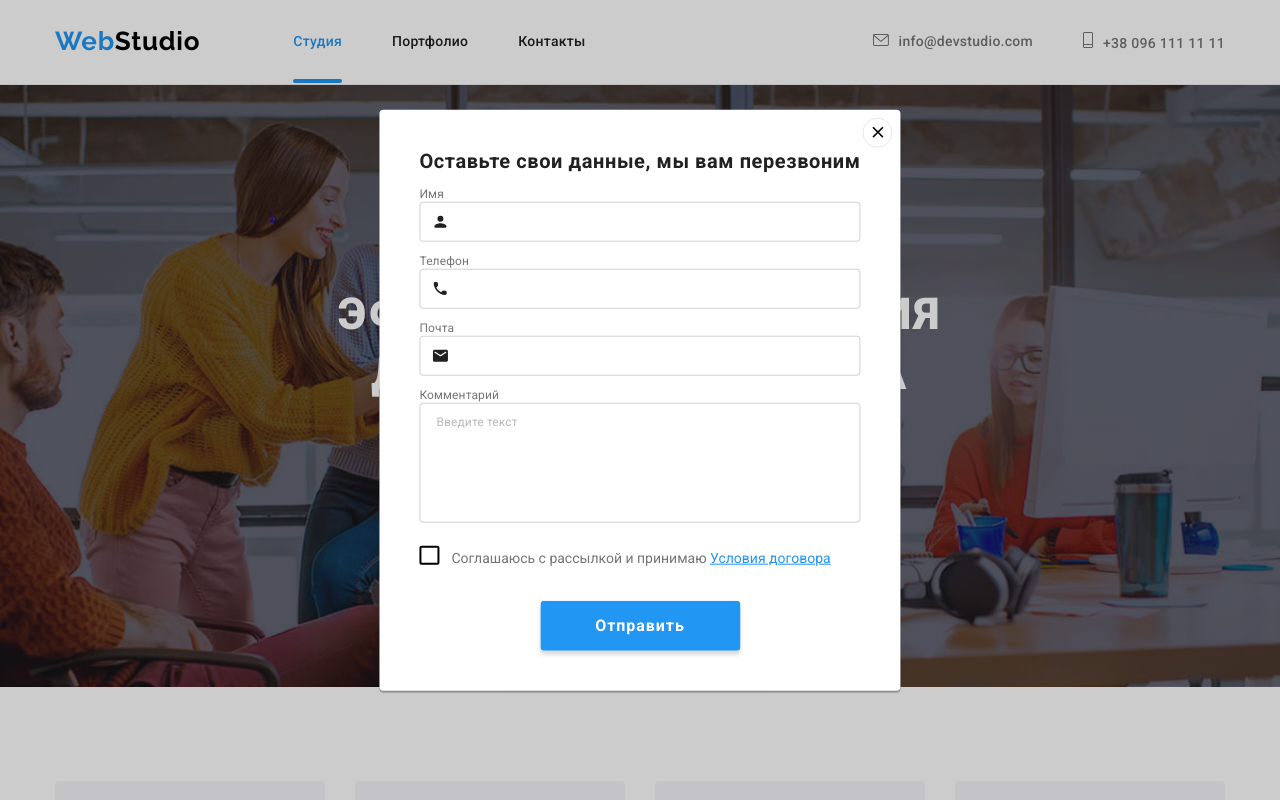
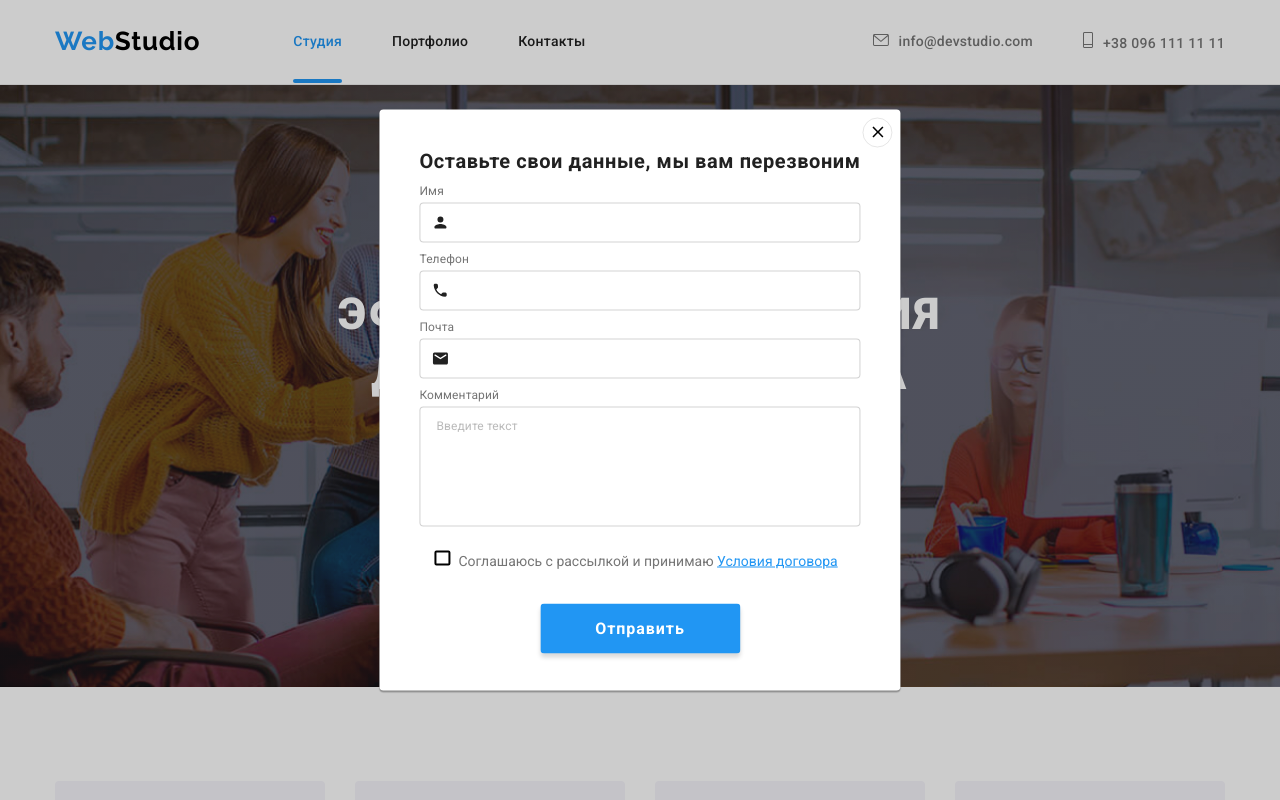
Before and after one commit to MarichkaB/goit-markup-hw-06, a plain HTML site: page index.html in a window 1280 px wide. Both pictures are taken after a click on the button "Заказать услугу". Shown: the top 800 px of the page. Drawn offline with nearby package versions, Linux system fonts and the light colour scheme.

Commit message:
fixs indents

```diff
--- a/css/styles.css
+++ b/css/styles.css
@@ -100,6 +100,7 @@ a {
   letter-spacing: 0.02em;
   text-decoration: none;
 }
+
 .site-nav {
   display: flex;
 }
@@ -201,10 +202,8 @@ a {
   display: flex;
   align-items: center;
 
-  background-image: linear-gradient(
-      rgba(47, 48, 58, 0.4),
-      rgba(47, 48, 58, 0.4)
-    ),
+  background-image: linear-gradient(rgba(47, 48, 58, 0.4),
+      rgba(47, 48, 58, 0.4)),
     url("../images/hero.jpg");
   background-size: cover;
   background-repeat: no-repeat;
@@ -363,6 +362,7 @@ button {
 }
 
 .form-title {
+  display: block;
   margin-bottom: 4px;
   font-weight: 400;
   font-size: 12px;
@@ -397,8 +397,8 @@ button {
   border-color: var(--accent-text);
 }
 
-.form-input:hover + .icon-input,
-.form-input:focus + .icon-input {
+.form-input:hover+.icon-input,
+.form-input:focus+.icon-input {
   fill: var(--accent-text);
 }
 
@@ -437,8 +437,14 @@ button {
   font-size: 14px;
   line-height: 1.71;
   color: #757575;
-  margin-left: 8px;
-  margin-right: 4px;
+  margin-left: 4px;
+  /* margin-right: 4px; */
+}
+
+.form-accept {
+  position: relative;
+  display: block;
+  margin-left: 15px;
 }
 
 .agreement-link {
@@ -480,8 +486,8 @@ button {
 
 .fake {
   display: inline-flex;
-  width: 16;
-  height: 15;
+  width: 16px;
+  height: 15px;
   background-color: var(--primary-white-color);
   border: 2px solid var(--color-web-studio);
   border-radius: 2px;
@@ -491,7 +497,7 @@ button {
     border 250ms cubic-bezier(0.4, 0, 0.2, 1);
 }
 
-.checkbox:checked + .fake {
+.checkbox:checked+.fake {
   background-color: var(--accent-text);
   border: 2px solid var(--accent-text);
 }
@@ -503,7 +509,7 @@ button {
     fill 250ms cubic-bezier(0.4, 0, 0.2, 1);
 }
 
-.checkbox:checked + .checkbox-icon {
+.checkbox:checked+.checkbox-icon {
   background-color: var(--accent-text);
   border-color: var(--accent-text);
   fill: var(--primary-white-color);
@@ -919,6 +925,7 @@ button {
   color: var(--primary-white-color);
   text-decoration: none;
 }
+
 .footer-web {
   color: var(--accent-text);
 }
```
